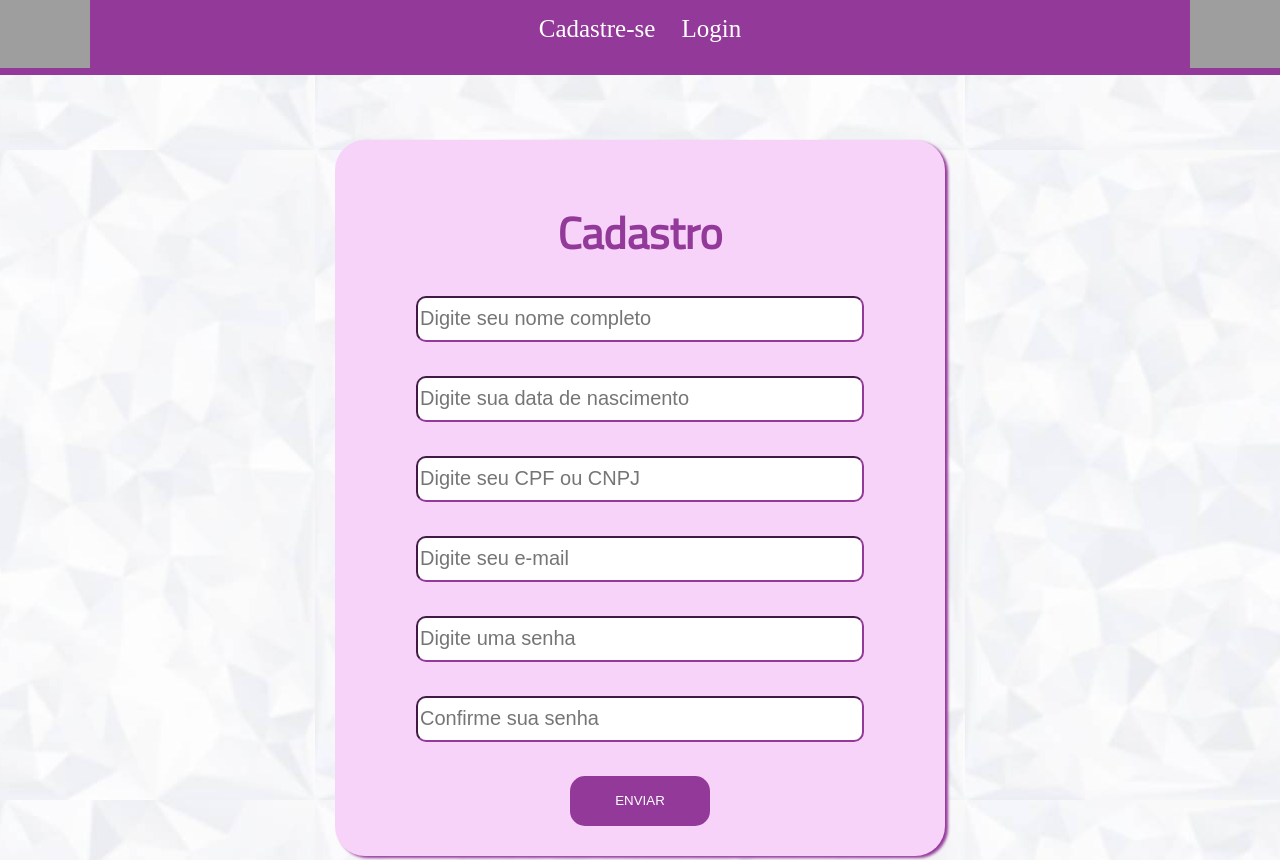
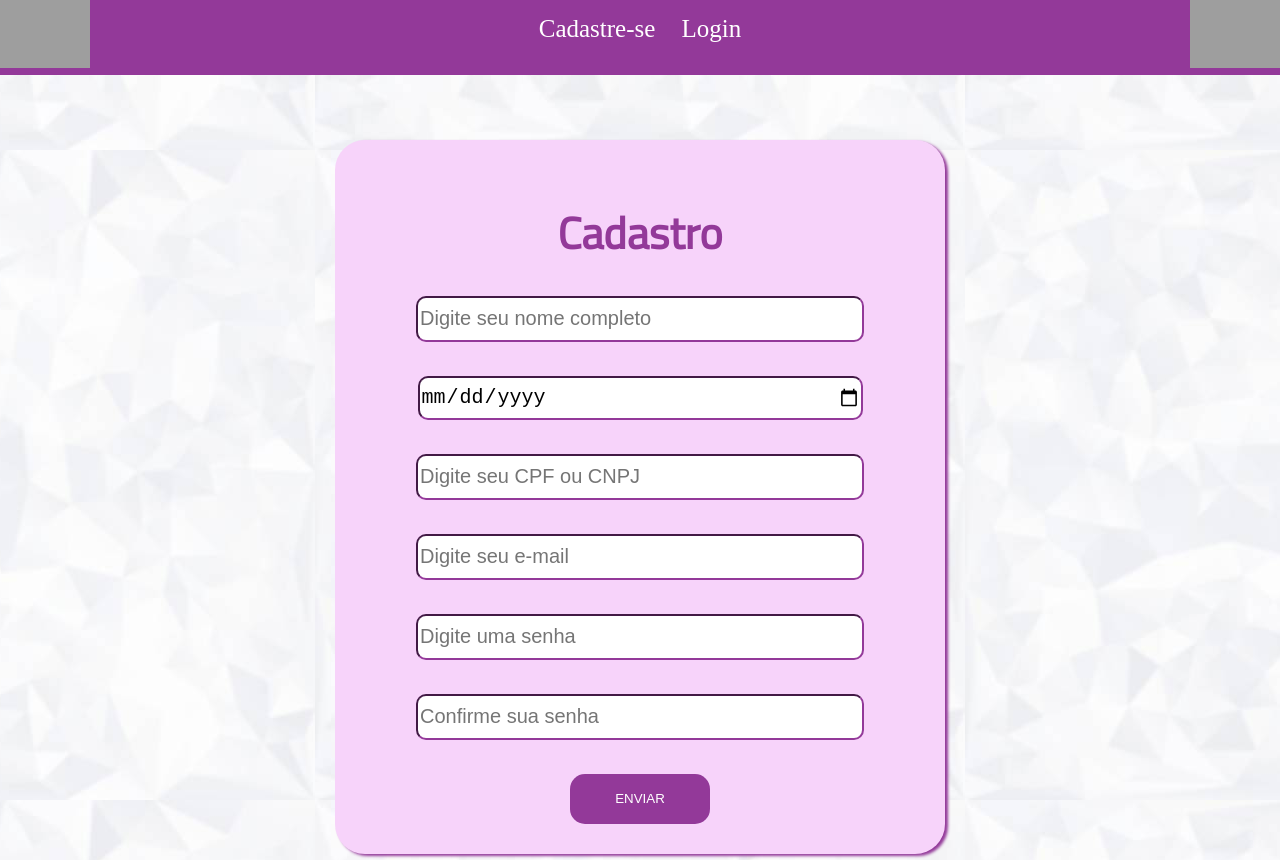
Before and after one commit to projeto-integrador-senac-jyv/jyv-experian, a React (Create React App) app: page /cadastro in a window 1280 px wide. Shown: the top 860 px of the page. Built offline with nearby package versions, Linux system fonts and the light colour scheme; grey boxes are pictures that could not be loaded; a web font is replaced by a local one.

Commit message:
lalalala

```diff
--- a/src/Cadastro.js
+++ b/src/Cadastro.js
@@ -18,10 +18,10 @@ function Cadastro() {
                     <input required  placeholder="Digite seu nome completo"></input>
                     <br/>
                     <br/>
-                    <input required  placeholder="Digite sua data de nascimento"></input>
+                    <input required type="date"  placeholder="Digite sua data de nascimento"></input>
                     <br/>
                     <br/>
-                    <input required  placeholder="Digite seu CPF ou CNPJ"></input>
+                    <input required   placeholder="Digite seu CPF ou CNPJ"></input>
                     <br/>
                     <br/>
                     <input required type="email" placeholder="Digite seu e-mail"></input>
--- a/src/Login.js
+++ b/src/Login.js
@@ -14,6 +14,7 @@ function Login() {
             <Menu/>
 
             <div className="box2 animate__animated animate__fadeIn" >
+
                 <form>
 
 
@@ -55,7 +56,9 @@ function Login() {
                     <br/> */}
 
                     <button className="button2"> ENVIAR </button>
+
                 </form>
+
             </div>
 
             <Rodape/>
```
